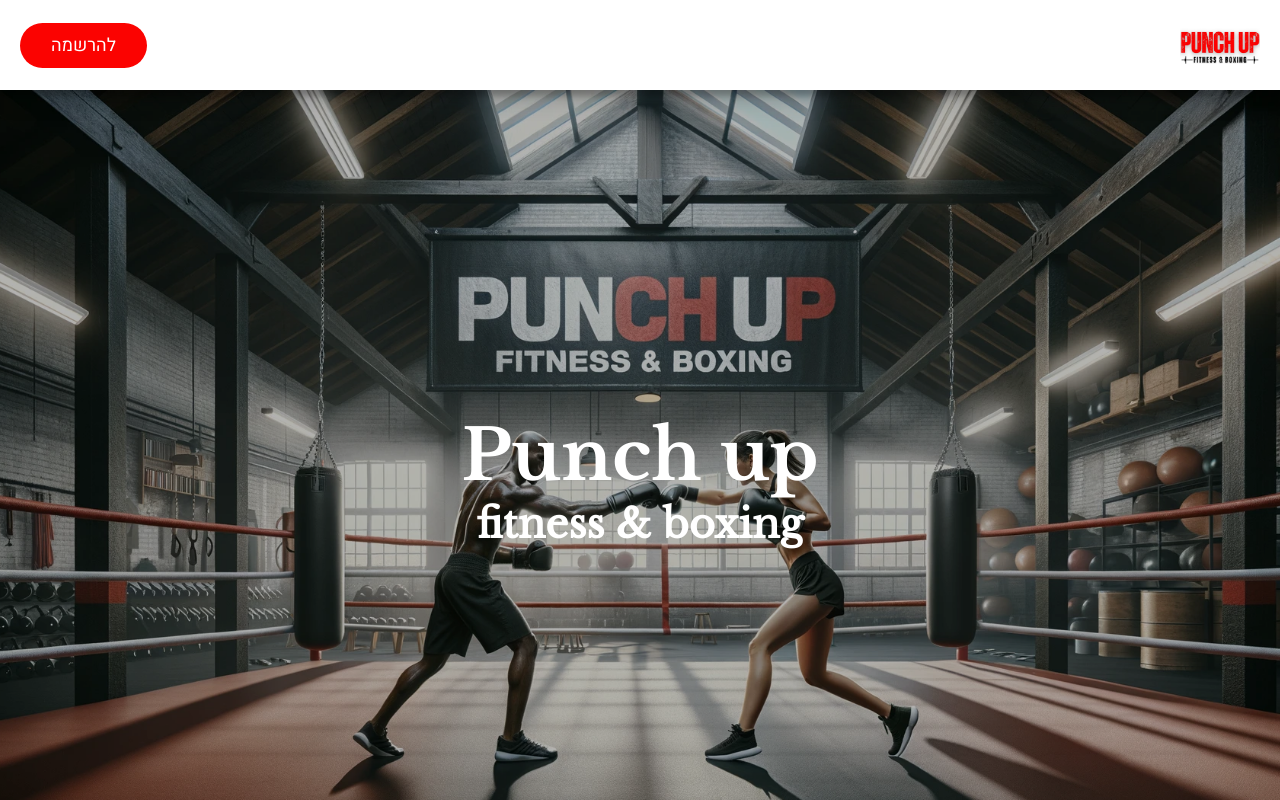
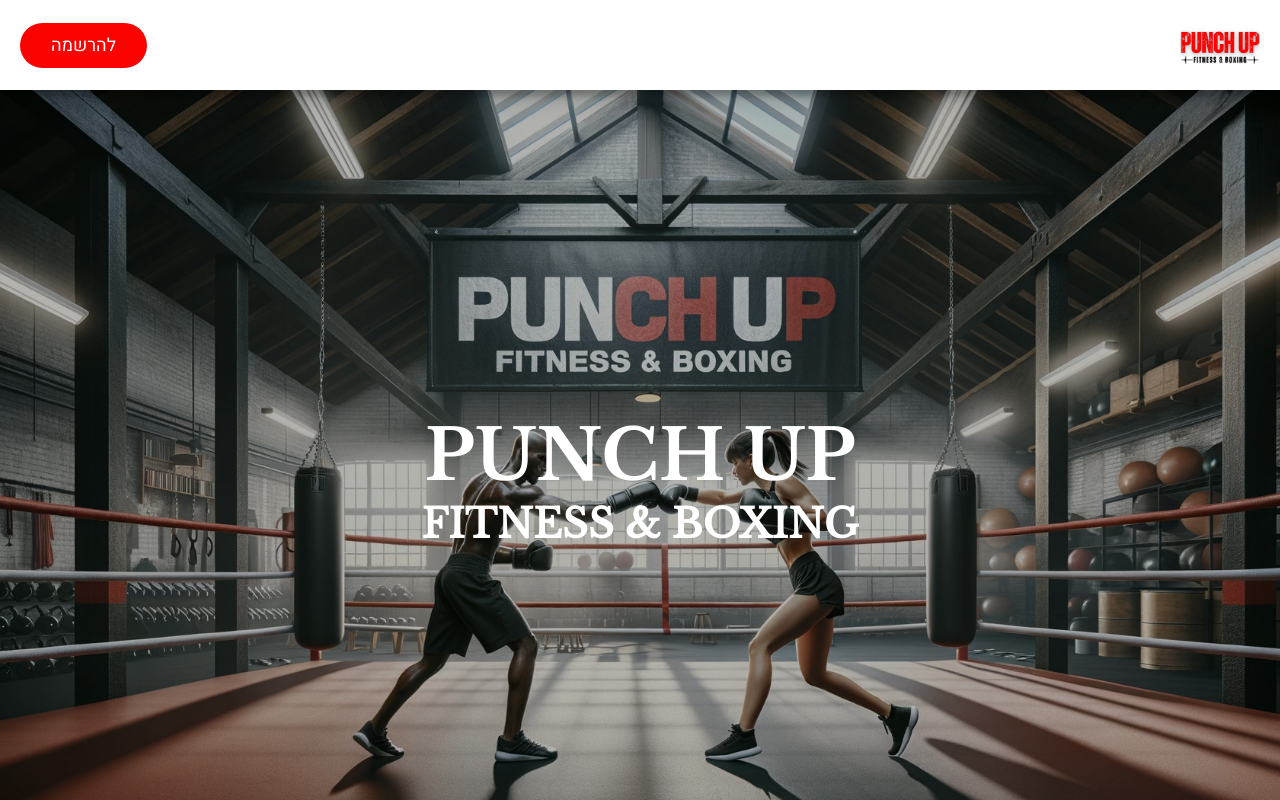
Before and after one commit to Raphael2001/PunchUpLandingPageNext, a Next.js app: page / in a window 1280 px wide. Shown: the top 800 px of the page. Built offline with nearby package versions, Linux system fonts and the light colour scheme.

Commit message:
Change home banner text to all caps
The diff shows the following changes:
- Changed the text of the h1 tag with class "title" from "Punch up" to "PUNCH UP".
- Changed

```diff
--- a/src/components/HomeBanner/HomeBanner.tsx
+++ b/src/components/HomeBanner/HomeBanner.tsx
@@ -13,8 +13,8 @@ function HomeBanner(props: Props) {
         <img src={Banner.src} />
       </div>
       <div className={styles["banner-content"]}>
-        <h1 className={styles["title"]}>Punch up</h1>
-        <h2 className={styles["subtitle"]}>fitness & boxing</h2>
+        <h1 className={styles["title"]}>PUNCH UP</h1>
+        <h2 className={styles["subtitle"]}>FITNESS & BOXING</h2>
       </div>
     </div>
   );
```
